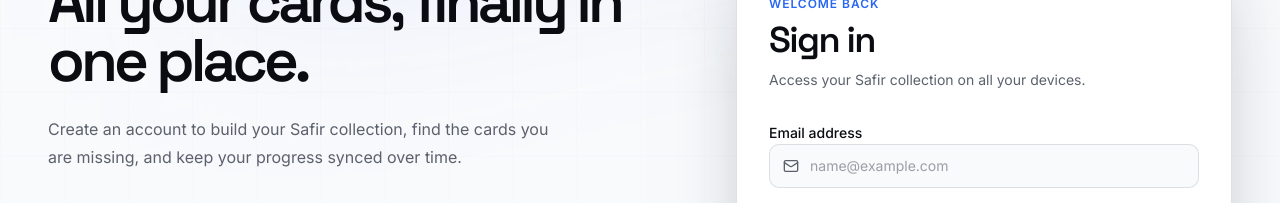
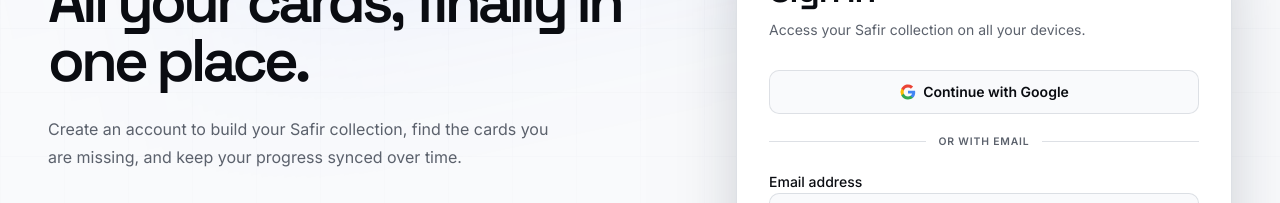
Before and after one commit to Itoshuga/Safirdex, a Next.js app: page /en/login in a window 1280 px wide. Shown: the part 292-495 px from the top of the page. Built offline with nearby package versions, Linux system fonts and the light colour scheme; no server answers.

Commit message:
fix(locale): handle invalid locale routes and avoid unnecessary Firestore queries

```diff
--- a/messages/en/auth.json
+++ b/messages/en/auth.json
@@ -56,6 +56,8 @@
     },
     "actions": {
       "forgotPassword": "Forgot your password?",
+      "continueWithGoogle": "Continue with Google",
+      "orEmail": "or with email",
       "signin": "Sign in",
       "signup": "Send my verification email",
       "pending": "One moment…",
@@ -82,6 +84,10 @@
       "invalidCredential": "Incorrect email address or password.",
       "tooManyRequests": "Too many attempts. Try again in a few minutes.",
       "network": "The authentication service cannot be reached. Check your connection.",
+      "popupBlocked": "The Google window was blocked by your browser. Allow pop-ups and try again.",
+      "popupClosed": "Google sign-in was cancelled.",
+      "providerDisabled": "Google sign-in is not enabled for this domain yet.",
+      "googleAccountConflict": "This address already uses a password. Enter it to sign in and link Google to the same account.",
       "unavailable": "Authentication is temporarily unavailable.",
       "unexpected": "An unexpected error occurred.",
       "accountInitialization": "The account could not be initialized.",
--- a/messages/fr/auth.json
+++ b/messages/fr/auth.json
@@ -56,6 +56,8 @@
     },
     "actions": {
       "forgotPassword": "Mot de passe oublié ?",
+      "continueWithGoogle": "Continuer avec Google",
+      "orEmail": "ou par e-mail",
       "signin": "Se connecter",
       "signup": "Recevoir mon e-mail de validation",
       "pending": "Un instant…",
@@ -82,6 +84,10 @@
       "invalidCredential": "L’adresse e-mail ou le mot de passe est incorrect.",
       "tooManyRequests": "Trop de tentatives. Réessaie dans quelques minutes.",
       "network": "La connexion au service est impossible. Vérifie ton réseau.",
+      "popupBlocked": "La fenêtre Google a été bloquée par le navigateur. Autorise les fenêtres contextuelles puis réessaie.",
+      "popupClosed": "La connexion Google a été annulée.",
+      "providerDisabled": "La connexion Google n’est pas encore activée pour ce domaine.",
+      "googleAccountConflict": "Cette adresse utilise déjà un mot de passe. Saisis-le pour te connecter et associer Google au même compte.",
       "unavailable": "L’authentification est momentanément indisponible.",
       "unexpected": "Une erreur inattendue est survenue.",
       "accountInitialization": "Le compte n’a pas pu être initialisé.",
--- /dev/null
+++ b/public/sw.js
@@ -0,0 +1,9 @@
+// Safirdex does not currently use a Service Worker. This cleanup worker
+// replaces and unregisters any legacy registration left on this origin.
+globalThis.addEventListener("install", () => {
+  void globalThis.skipWaiting();
+});
+
+globalThis.addEventListener("activate", (event) => {
+  event.waitUntil(globalThis.registration.unregister());
+});
--- a/src/components/auth/account-auth-form.tsx
+++ b/src/components/auth/account-auth-form.tsx
@@ -3,12 +3,16 @@
 import { FirebaseError } from "firebase/app";
 import {
   createUserWithEmailAndPassword,
+  GoogleAuthProvider,
+  linkWithCredential,
   onAuthStateChanged,
   reload,
   sendEmailVerification,
   sendPasswordResetEmail,
   signInWithEmailAndPassword,
+  signInWithPopup,
   signOut,
+  type AuthCredential,
   type User,
 } from "firebase/auth";
 import {
@@ -49,6 +53,9 @@
   | "errors.invalidCredential"
   | "errors.tooManyRequests"
   | "errors.network"
+  | "errors.popupBlocked"
+  | "errors.popupClosed"
+  | "errors.providerDisabled"
   | "errors.unavailable"
   | "errors.unexpected";
 
@@ -69,12 +76,31 @@
         return translate("errors.tooManyRequests");
       case "auth/network-request-failed":
         return translate("errors.network");
+      case "auth/popup-blocked":
+        return translate("errors.popupBlocked");
+      case "auth/cancelled-popup-request":
+      case "auth/popup-closed-by-user":
+        return translate("errors.popupClosed");
+      case "auth/operation-not-allowed":
+      case "auth/unauthorized-domain":
+        return translate("errors.providerDisabled");
       default:
         return translate("errors.unavailable");
     }
   }
 
   return error instanceof Error ? error.message : translate("errors.unexpected");
+}
+
+function GoogleMark() {
+  return (
+    <svg viewBox="0 0 24 24" className="size-4.5" aria-hidden="true">
+      <path fill="#4285F4" d="M21.6 12.2c0-.7-.1-1.4-.2-2H12v3.9h5.4a4.6 4.6 0 0 1-2 3v2.6h3.3c1.9-1.8 2.9-4.4 2.9-7.5Z" />
+      <path fill="#34A853" d="M12 22c2.7 0 5-.9 6.7-2.3l-3.3-2.6c-.9.6-2.1 1-3.4 1a5.9 5.9 0 0 1-5.5-4.1H3.1v2.7A10 10 0 0 0 12 22Z" />
+      <path fill="#FBBC05" d="M6.5 14a6 6 0 0 1 0-3.9V7.4H3.1a10 10 0 0 0 0 9.3L6.5 14Z" />
+      <path fill="#EA4335" d="M12 6c1.5 0 2.9.5 3.9 1.5l2.9-2.8A9.8 9.8 0 0 0 3.1 7.4l3.4 2.7A5.9 5.9 0 0 1 12 6Z" />
+    </svg>
+  );
 }
 
 async function initializeAccount(user: User, fallbackMessage: string) {
@@ -99,6 +125,10 @@
   const [signupStep, setSignupStep] =
     useState<SignupStep>("credentials");
   const [accountEmail, setAccountEmail] = useState("");
+  const [credentialEmail, setCredentialEmail] = useState("");
+  const [suggestedDisplayName, setSuggestedDisplayName] = useState("");
+  const [pendingGoogleCredential, setPendingGoogleCredential] =
+    useState<AuthCredential | null>(null);
   const [pending, setPending] = useState(false);
   const [showPassword, setShowPassword] = useState(false);
   const [error, setError] = useState("");
@@ -124,6 +154,7 @@
         setMode("signup");
         setSignupStep("profile");
         setAccountEmail(user.email ?? "");
+        setSuggestedDisplayName(user.displayName ?? "");
         return "profile";
       }
       if (!response.ok) {
@@ -144,6 +175,7 @@
       authActionRunning.current = true;
       setPending(true);
       setAccountEmail(user.email ?? "");
+      setSuggestedDisplayName(user.displayName ?? "");
 
       void initializeAccount(user, t("errors.accountInitialization"))
         .then(async () => {
@@ -173,8 +205,55 @@
     setMode(nextMode);
     setSignupStep("credentials");
     setAccountEmail("");
+    setCredentialEmail("");
+    setSuggestedDisplayName("");
+    setPendingGoogleCredential(null);
     setError("");
     setNotice("");
+  }
+
+  async function handleGoogleSignIn() {
+    setPending(true);
+    setError("");
+    setNotice("");
+    setPendingGoogleCredential(null);
+    authActionRunning.current = true;
+
+    const auth = getFirebaseAuth();
+    auth.languageCode = locale;
+    const provider = new GoogleAuthProvider();
+    provider.setCustomParameters({ prompt: "select_account" });
+
+    try {
+      const credential = await signInWithPopup(auth, provider);
+      setAccountEmail(credential.user.email ?? "");
+      setSuggestedDisplayName(credential.user.displayName ?? "");
+      await initializeAccount(credential.user, t("errors.accountInitialization"));
+      await establishSession(credential.user);
+    } catch (authError) {
+      if (
+        authError instanceof FirebaseError &&
+        authError.code === "auth/account-exists-with-different-credential"
+      ) {
+        const googleCredential = GoogleAuthProvider.credentialFromError(authError);
+        const conflictEmail = authError.customData?.email;
+        const email = typeof conflictEmail === "string"
+          ? conflictEmail
+          : "";
+        if (googleCredential && email) {
+          setMode("signin");
+          setSignupStep("credentials");
+          setCredentialEmail(email);
+          setPendingGoogleCredential(googleCredential);
+          setError(t("errors.googleAccountConflict"));
+          return;
+        }
+      }
+      setError(getAuthMessage(authError, (key) => t(key)));
+    } finally {
+      setPending(false);
+      authActionRunning.current = false;
+    }
   }
 
   async function handleCredentials(event: React.FormEvent<HTMLFormElement>) {
@@ -219,6 +298,11 @@
         mode === "signup"
           ? await createUserWithEmailAndPassword(auth, email, password)
           : await signInWithEmailAndPassword(auth, email, password);
+
+      if (mode === "signin" && pendingGoogleCredential) {
+        await linkWithCredential(credential.user, pendingGoogleCredential);
+        setPendingGoogleCredential(null);
+      }
 
       await initializeAccount(credential.user, t("errors.accountInitialization"));
       setAccountEmail(credential.user.email ?? email);
@@ -548,6 +632,7 @@
                   maxLength={40}
                   required
                   disabled={pending}
+                  defaultValue={suggestedDisplayName}
                   placeholder={t("fields.displayNamePlaceholder")}
                 />
               </div>
@@ -562,6 +647,25 @@
           </form>
         ) : (
           <form className="space-y-4" onSubmit={handleCredentials}>
+            <Button
+              type="button"
+              variant="outline"
+              className="h-11 w-full bg-background font-semibold"
+              disabled={pending}
+              onClick={() => void handleGoogleSignIn()}
+            >
+              {pending ? <LoaderCircle className="animate-spin" /> : <GoogleMark />}
+              {t("actions.continueWithGoogle")}
+            </Button>
+
+            <div className="flex items-center gap-3 py-1" aria-hidden="true">
+              <span className="h-px flex-1 bg-border" />
+              <span className="text-[0.65rem] font-semibold tracking-[0.08em] text-muted-foreground uppercase">
+                {t("actions.orEmail")}
+              </span>
+              <span className="h-px flex-1 bg-border" />
+            </div>
+
             <div className="space-y-1.5">
               <label className="text-sm font-medium" htmlFor="email">
                 {t("fields.email")}
@@ -576,6 +680,8 @@
                   autoComplete="email"
                   required
                   disabled={pending}
+                  value={credentialEmail}
+                  onChange={(event) => setCredentialEmail(event.target.value)}
                   placeholder={t("fields.emailPlaceholder")}
                 />
               </div>
--- a/src/components/home/minimal-home.tsx
+++ b/src/components/home/minimal-home.tsx
@@ -2,6 +2,7 @@
 
 import { CodexSearch } from "@/components/home/codex-search";
 import { SiteHeader } from "@/components/layout/site-header";
+import type { SiteHeaderUser } from "@/components/layout/site-header-user";
 import type { HomeCardSearchItem } from "@/features/cards/types";
 
 export function MinimalHome({
@@ -9,7 +10,7 @@
   user,
 }: {
   cards: HomeCardSearchItem[];
-  user: { name?: string; email?: string } | null;
+  user: SiteHeaderUser | null;
 }) {
   const t = useTranslations("Home");
 
--- a/src/components/layout/public-header.tsx
+++ b/src/components/layout/public-header.tsx
@@ -1,11 +1,7 @@
 import { SiteHeader } from "@/components/layout/site-header";
-import { getUserSession } from "@/lib/auth/user-session";
+import { getSiteHeaderUser } from "@/components/layout/site-header-user";
 
 export async function PublicHeader() {
-  const session = await getUserSession();
-  return (
-    <SiteHeader
-      user={session ? { name: session.name, email: session.email } : null}
-    />
-  );
+  const user = await getSiteHeaderUser();
+  return <SiteHeader user={user} />;
 }
--- a/src/components/layout/safir-logo.tsx
+++ b/src/components/layout/safir-logo.tsx
@@ -9,6 +9,7 @@
       alt=""
       width={600}
       height={600}
+      loading="eager"
       className={cn(
         "shrink-0 object-contain transition-transform duration-300 group-hover:scale-[1.04] dark:invert",
         className,
--- /dev/null
+++ b/src/components/layout/site-header-user.ts
@@ -0,0 +1,31 @@
+import "server-only";
+
+import { cache } from "react";
+
+import { getUserSession } from "@/lib/auth/user-session";
+import { publicProfilesRepository } from "@/repositories/public-profiles.repository";
+
+export interface SiteHeaderUser {
+  name?: string;
+  username?: string;
+  email?: string;
+  avatarUrl?: string;
+}
+
+export const getSiteHeaderUser = cache(
+  async (): Promise<SiteHeaderUser | null> => {
+    const session = await getUserSession();
+    if (!session) return null;
+
+    const profile = await publicProfilesRepository.getById(session.uid);
+
+    return {
+      ...(profile?.displayName || session.name
+        ? { name: profile?.displayName ?? session.name }
+        : {}),
+      ...(profile?.username ? { username: profile.username } : {}),
+      ...(session.email ? { email: session.email } : {}),
+      ...(profile?.avatarUrl ? { avatarUrl: profile.avatarUrl } : {}),
+    };
+  },
+);
```
Also changed, not shown: src/app/[locale]/page.tsx (+12 -6 lines), src/components/layout/site-header.tsx (+15 -9 lines), src/components/layout/user-menu.tsx (+18 -3 lines), 1 other file (tests, documents, lock files or other folders).
